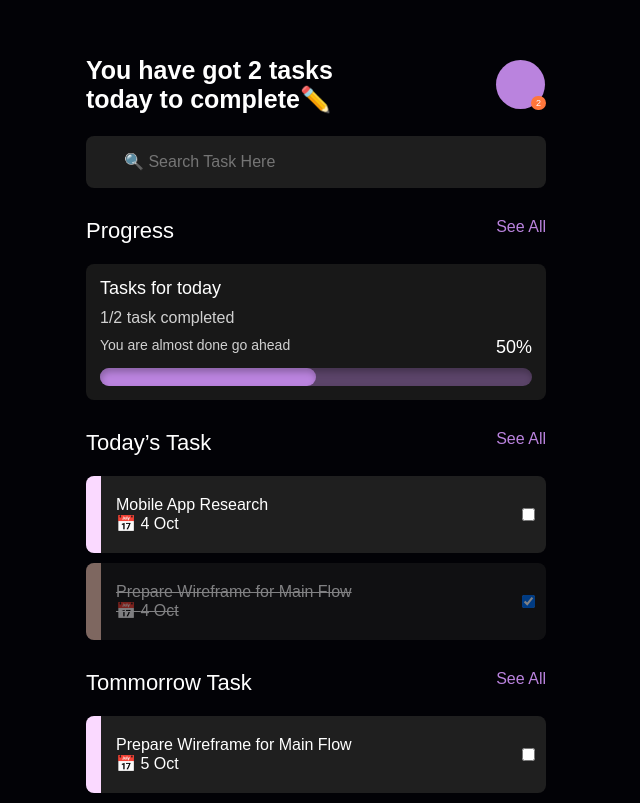
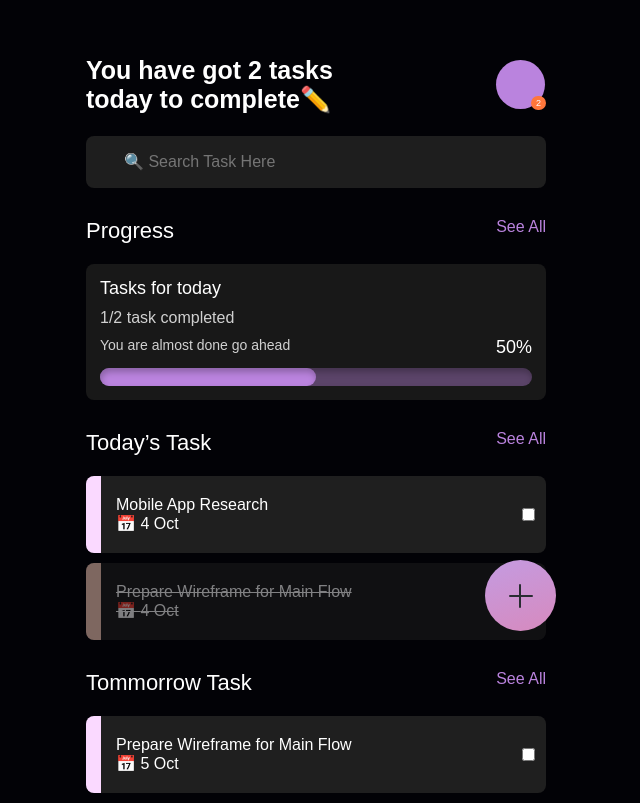
Before and after one commit to Welcome-Stasic/Project-Frontend, a React (Vite) app: page / in a window 1280 px wide. Shown: the whole page, without its empty margins (324-964 px from the left). Built offline with nearby package versions, Linux system fonts and the light colour scheme.

Commit message:
route + create page

```diff
--- a/src/App.css
+++ b/src/App.css
@@ -3,6 +3,7 @@
     padding: 0;
     box-sizing: border-box;
 }
+
 body {
     font-family: Arial, Helvetica, sans-serif;
     width: 100%;
@@ -13,12 +14,15 @@ body {
     background: #020206;
     overflow-x: hidden;
 }
+
 .container {
     max-width: 500px;
     margin: 0px auto;
     padding: 0px 20px;
+    position: relative;
 }
-.md-text{
+
+.md-text {
     margin-bottom: 10px;
     font-size: 18px;
     color: white;
--- a/src/App.tsx
+++ b/src/App.tsx
@@ -1,16 +1,23 @@
 import MainPage from './pages/main'
+import CreatePage from './pages/CreateTask'
 import './App.css';
 import { StoreProvider } from './stores/StoreContext';
-
+import { Routes, Route } from 'react-router-dom';
 
 
 function App() {
 
   return (
     <>
-    <StoreProvider>
-        <MainPage/>
-    </StoreProvider>
+      <StoreProvider>
+        <Routes>
+          <Route path="/edit/:taskId" element={<CreatePage />} />
+          <Route path='/' element={<MainPage />}>
+          </Route>
+          <Route path='/createTask' element={<CreatePage />}>
+          </Route>
+        </Routes>
+      </StoreProvider>
     </>
   )
 }
--- a/src/components/CardTask.tsx
+++ b/src/components/CardTask.tsx
@@ -1,4 +1,5 @@
 import styled from '@emotion/styled';
+import { Link } from "react-router-dom";
 
 type Priority = 'low' | 'medium' | 'high';
 
@@ -61,19 +62,22 @@ const CardMark = styled.div<CardMarkProps>`
     border-radius: 8px 0px 0px 8px;
 `
 export default ({id, priority, title, date, checked, onToggle }: TaskCardProps) => {
-    const handleCheckboxChange = () => {
+    const handleCheckboxChange = (e: React.MouseEvent) => {
+        e.stopPropagation();
         onToggle(id);
     };
   return (
     <>
+    <Link to={`/edit/${id}`} style={{ textDecoration: 'none', color:'white' }}>
         <CardWrapper checked={checked}>
             <CardMark priority={priority}/>
             <div>
                 {title}<br/>
                 <div>📅 {date}</div>
             </div>
-            <input type="checkbox" checked={checked} onChange={handleCheckboxChange}/>
+            <input type="checkbox" checked={checked} onClick={handleCheckboxChange}/>
         </CardWrapper>
+    </Link>
     </>
   );
 };
--- /dev/null
+++ b/src/components/CreateTaskLink.tsx
@@ -0,0 +1,53 @@
+import styled from '@emotion/styled';
+import { Link } from "react-router-dom";
+
+const CircleLink = styled.div`
+    width: 71px;
+    height: 71px;
+    border-radius: 50%;
+    background: linear-gradient(340.24deg, #DE83B0 -39.46%, #C59ADF 94.22%);
+    display: flex;
+    justify-content: center;
+    align-items: center;
+`;
+const CircleWrapper = styled.div`
+    position: fixed;
+    z-index: 101;
+    top: 70dvh;
+    right: calc(50% - min(500px, 100vw - 40px) / 2 + 10px);
+`;
+const CircleLinkVLine = styled.div`
+    position: absolute;
+    z-index:31;
+    left: calc(50% - 2px);
+    width: 2px;
+    border-radius: 2px;
+    height: 24px;
+    background-color: #292D32;
+`;
+const CircleLinkHLine = styled.div`
+    position: absolute;
+    width: 24px;
+    left: calc(50% - 12px);
+    top: calc(50% - 1px);
+    border-radius: 2px;
+    height: 2px;
+    background-color: #292D32;
+`;
+
+const CircleLinkCreateTask = () => {
+
+    return (
+        <>
+        <CircleWrapper>
+            <Link to={'/createTask'}>
+                <CircleLink>
+                    <CircleLinkVLine></CircleLinkVLine>
+                    <CircleLinkHLine></CircleLinkHLine>
+                </CircleLink>
+            </Link>
+        </CircleWrapper>
+        </>
+    );
+};
+export default CircleLinkCreateTask;
--- a/src/components/DashBoardTasks.tsx
+++ b/src/components/DashBoardTasks.tsx
@@ -2,6 +2,8 @@ import styled from '@emotion/styled';
 import { useStore } from '../stores/StoreContext';
 import CardTask from './CardTask';
 import { observer } from 'mobx-react-lite';
+import CircleLinkCreateTask from '../components/CreateTaskLink';
+
 
 
 
@@ -30,16 +32,15 @@ const Dashboard = observer(() => {
   };
   return (
     <>
-    <div className="container">
         <ProgressTitle>Today’s Task <LinkTaskAll href="#">See All</LinkTaskAll></ProgressTitle>
         {tasksToday.map(item =>
-        <CardTask key={item.id} id={item.id} priority={item.priority} title={item.title} date={item.date} checked={item.completed} onToggle={handleToggleTask}/>
+          <CardTask key={item.id} id={item.id} priority={item.priority} title={item.title} date={item.date} checked={item.completed} onToggle={handleToggleTask} />
         )}
         <ProgressTitle>Tommorrow Task <LinkTaskAll href="#">See All</LinkTaskAll></ProgressTitle>
         {tasksTommorow.map(item =>
-        <CardTask key={item.id} id={item.id} priority={item.priority} title={item.title} date={item.date} checked={item.completed} onToggle={handleToggleTask}/>
+          <CardTask key={item.id} id={item.id} priority={item.priority} title={item.title} date={item.date} checked={item.completed} onToggle={handleToggleTask} />
         )}
-    </div>
+        <CircleLinkCreateTask />
     </>
   );
 });
--- /dev/null
+++ b/src/components/HeadCreatePage.tsx
@@ -0,0 +1,35 @@
+import styled from '@emotion/styled';
+import { Link } from "react-router-dom";
+import  ArrowLeft  from '../assets/ArrowLeft.png'
+const HeadPageCreateWrapper = styled.div`
+    margin-top: 56px;
+    display: flex;
+    width: 100%;
+    justify-content: center;
+    position: relative;
+    color: white;
+    font-size: 25px;
+`;
+const CircleLinkBack = styled.div`
+   position: absolute;
+   left: 0px;
+`;
+interface TaskFormHeaderProps {
+    mode: 'create' | 'edit';
+    Title?: string;
+}
+
+const HeadCreatePage = ({ mode, Title }: TaskFormHeaderProps) => {
+
+    return (
+        <>
+        <HeadPageCreateWrapper>
+            <Link to={'/'}>
+                <CircleLinkBack><img src={ArrowLeft}/></CircleLinkBack>
+            </Link>
+            {mode === 'create' ? 'Create Task' : `${Title}`}
+        </HeadPageCreateWrapper>
+        </>
+    )
+};
+export default HeadCreatePage;
--- a/src/components/ProgressBar.tsx
+++ b/src/components/ProgressBar.tsx
@@ -41,7 +41,6 @@ const ProgressBar = observer(() => {
   const store = useStore();
   return (
     <>
-    <div className="container">
     <ProgressTitle>Progress <LinkTaskAll href="#">See All</LinkTaskAll></ProgressTitle>
     <ProgressBarContainer>
         <div className="md-text">
@@ -72,7 +71,6 @@ const ProgressBar = observer(() => {
             <ProgressBarFront style={{ width: `${store.todayProgress.procent}%` }}></ProgressBarFront>
         </ProgressBarBack>
     </ProgressBarContainer>
-    </div>
     </>
   );
 });
--- a/src/components/header.tsx
+++ b/src/components/header.tsx
@@ -41,7 +41,6 @@ export default () => {
   return (
     <>
     <Header>
-      <div className="container">
         <HeaderContent>
         <HeaderText>
           You have got {store.todayTasks.length} tasks today to complete✏️
@@ -53,7 +52,6 @@ export default () => {
           </DayTaskHeader>
         </HeaderAvatarBox>
         </HeaderContent>
-        </div>
     </Header>
     </>
   );
--- a/src/components/searchbar.tsx
+++ b/src/components/searchbar.tsx
@@ -20,18 +20,15 @@ interface SearchBarType {
   onChange: (value: string) => void;
 };
 
-export default ({value, onChange} : SearchBarType) => {
+export default ({ value, onChange }: SearchBarType) => {
   return (
     <>
-    <div className='container'>
         <SearchBar
           type="text"
           placeholder="🔍 Search Task Here"
           value={value}
           onChange={(e) => onChange(e.target.value)}>
         </SearchBar>
-    </div>
-
     </>
   );
 };
--- a/src/main.tsx
+++ b/src/main.tsx
@@ -1,6 +1,4 @@
 
-import React from 'react';
-import ReactDOM from 'react-dom/client';
 import { BrowserRouter } from 'react-router-dom';
 import { StrictMode } from 'react';
 import { createRoot } from 'react-dom/client';
--- /dev/null
+++ b/src/pages/CreateTask.tsx
@@ -0,0 +1,26 @@
+import HeadPage from '../components/HeadCreatePage';
+import { useStore } from '../stores/StoreContext';
+import { useParams } from 'react-router-dom';
+
+const CreatePage = () => {
+    const store = useStore();
+
+    const { taskId } = useParams<{ taskId: string }>();
+
+    const EditMode = Boolean(taskId);
+
+    const Task = EditMode ? store.tasks.find(t => t.id === taskId) : null;
+
+    const HeadPageProps:{mode: 'edit' | 'create'; Title: string } =  {
+        mode: EditMode ? 'edit' : 'create',
+        Title: EditMode ? Task?.title || 'Task' : 'Create Task'
+    };
+    return (
+        <>
+        <div className="container">
+            <HeadPage {...HeadPageProps}/>
+        </div>
+        </>
+    );
+};
+export default CreatePage;
--- a/src/pages/main.tsx
+++ b/src/pages/main.tsx
@@ -1,20 +1,22 @@
-import { useState } from 'react'
-import Header from '../components/header'
-import SearchBar from '../components/searchbar'
-import ProgressBar from '../components/ProgressBar'
-import DashBoardTasks from '../components/DashBoardTasks'
+import { useState } from 'react';
+import Header from '../components/header';
+import SearchBar from '../components/searchbar';
+import ProgressBar from '../components/ProgressBar';
+import DashBoardTasks from '../components/DashBoardTasks';
 
 export default () => {
   const [searchValue, setSearchValue] = useState('');
   return (
     <>
-    <Header/>
-     <SearchBar
-     value={searchValue}
-     onChange={setSearchValue}
-     />
-     <ProgressBar/>
-     <DashBoardTasks/>
+    <div className="container">
+      <Header />
+      <SearchBar
+        value={searchValue}
+        onChange={setSearchValue}
+      />
+      <ProgressBar />
+      <DashBoardTasks />
+    </div>
     </>
   );
 };
```
Also changed, not shown: src/assets/ArrowLeft.png (added). Lines whose indentation alone changed are shown as unchanged.
